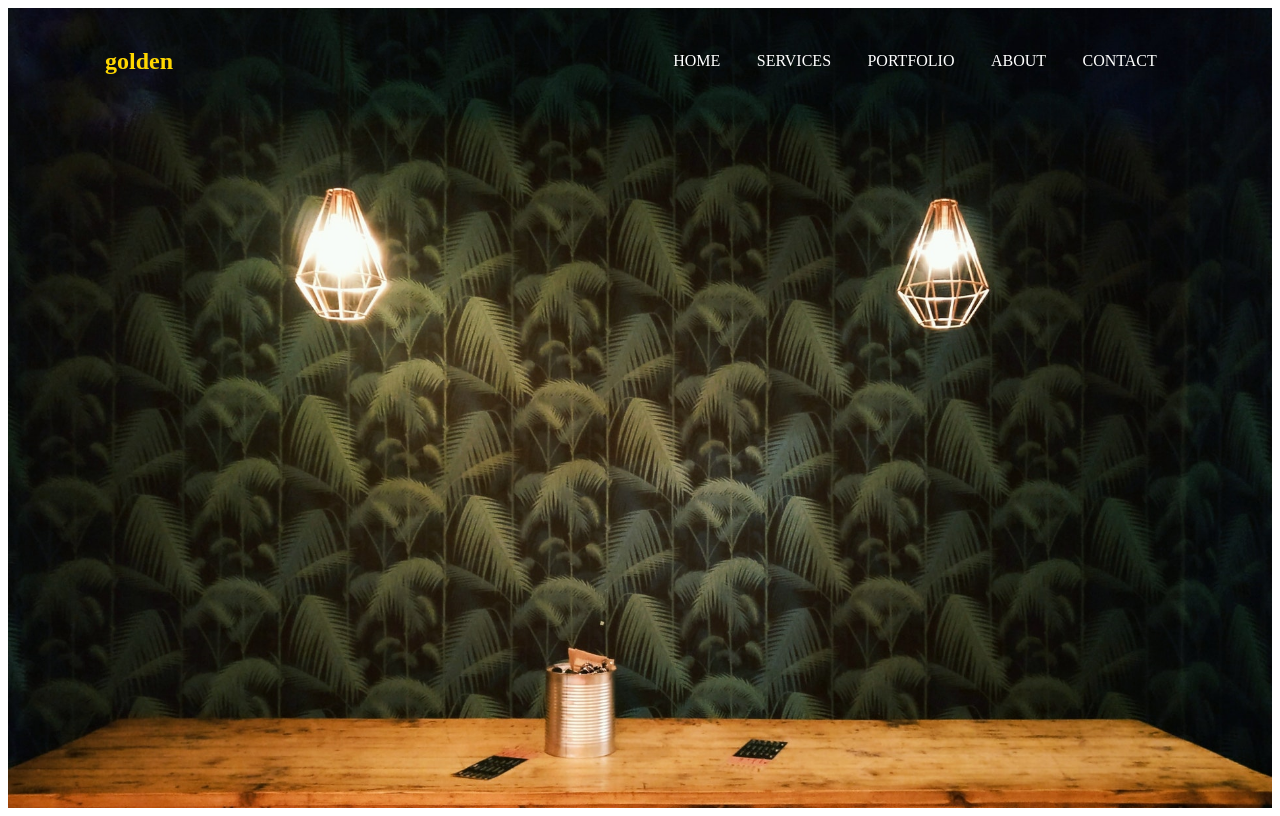
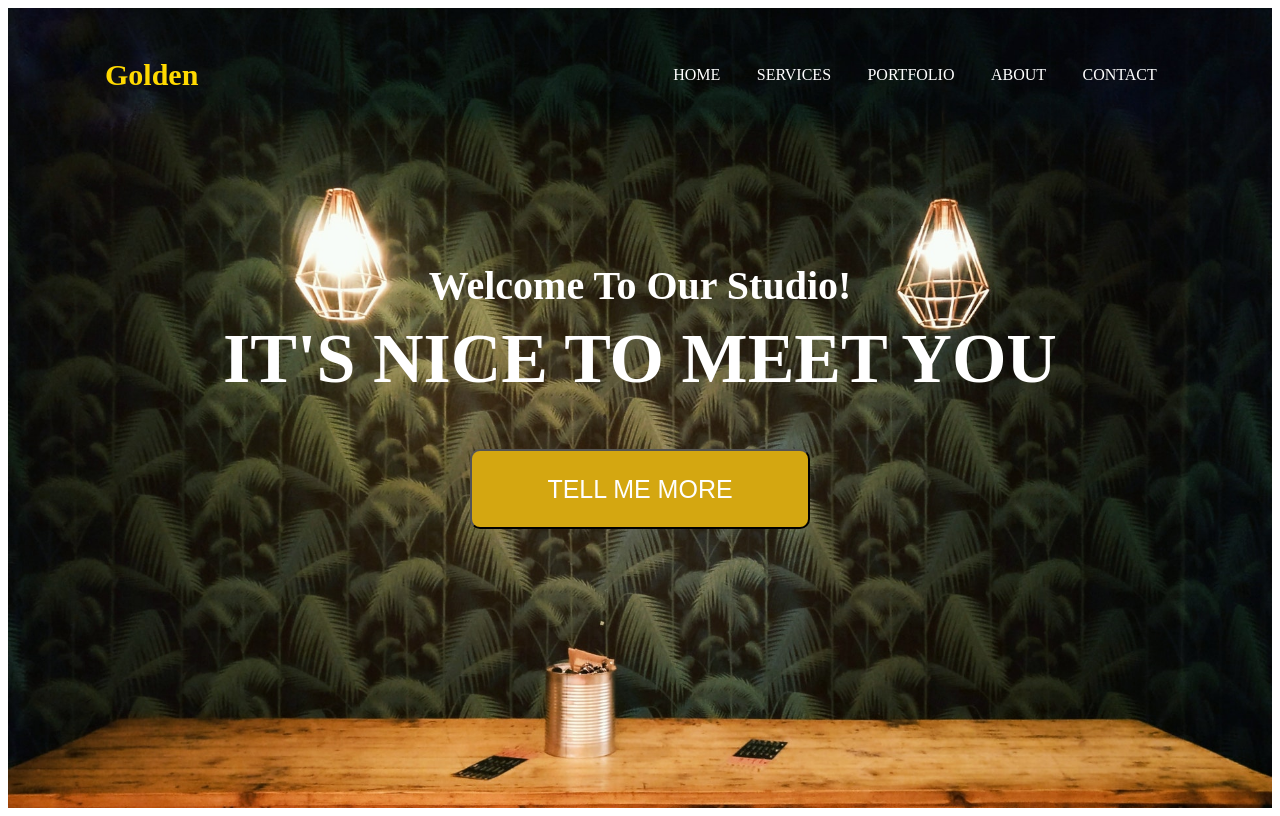
Before and after one commit to mrowsek/modul-4, a website: page index.html in a window 1280 px wide. Drawn offline with Linux system fonts and the light colour scheme.

Commit message:
create navigation & splash

```diff
--- a/index.html
+++ b/index.html
@@ -12,7 +12,7 @@
         <div class="container">
             <div class="row">
                 <div class="col-1">
-                    <h1>golden</h1>
+                    <h3 class="brand-name">Golden</h3>
                 </div>
                 <ul class="navigation-items col-6">
                     <li>HOME</li>
@@ -22,8 +22,16 @@
                     <li>CONTACT</li>
                 </ul>
             </div>
+            <div class="row">
+                <div class="splash-inner">
+                    <h2 class="sub-title">Welcome To Our Studio!</h2>
+                    <h1 class="page-title">It's nice to meet you</h1>
+                    <button>TELL ME MORE</button>
+                </div>
+            </div>
         </div>
     </nav>
 
+
 </body>
 </html>
--- a/package.json
+++ b/package.json
@@ -12,7 +12,7 @@
     "test:html": "html-validate *.html",
     "build": "npm-run-all build:* test",
     "build:sass": "node-sass --output-style compact -o css sass",
-    "build:autoprefixer": "autoprefixer-cli css/style.css",
+    "build:autoprefixer": "autoprefixer-cli --inline-map css/style.css",
     "build-dev:sass": "node-sass --output-style expanded --source-map true -o css sass",
     "build-dev": "npm-run-all build-dev:sass build:autoprefixer",
     "watch": "npm-run-all build:* build-dev -p watch:*",
--- a/sass/style.scss
+++ b/sass/style.scss
@@ -1,14 +1,24 @@
 /* General */
+*, *::before, *::after {
+    box-sizing: border-box;
+}
 
-// div { border: 1px solid red;}
+$color-brand: hsl(51, 100%, 50%);
+$color-intro: white;
+$color-title-text: black;
+$color-description: grey;
+
+// * {border: 1px solid red;}
 
 /* Navigation */
 
 .row {
     justify-content: space-between;
     padding: 20px;
-    h1 {
-        color: gold;
+
+    .brand-name {
+        color: $color-brand;
+        font-size: 30px;
     }
     .navigation-items {
         display: flex;
@@ -17,7 +27,7 @@
 
             li {
                 display: inline-block;
-            color: white;
+                color: $color-intro;
             }
 }
 }
@@ -26,6 +36,38 @@
 
 .splash {
     background-image: url(/images/pexels-ingo-joseph-631411.jpg);
+    background-color: rgb(39, 34, 34);
     background-size: cover;
-    height: 100vh;
+    min-height: 800px;
 }
+
+
+    .splash-inner {
+        margin: 100px auto;
+        text-align: center;
+
+        .sub-title {
+            color: $color-intro;
+            font-size: 40px;
+            margin: 0;
+
+        }
+
+        .page-title {
+            margin: 10px auto;
+            color: $color-intro;
+            font-size: 70px;
+            text-transform: uppercase;
+        }
+
+        button {
+            color: $color-intro;
+            font-size: 25px;
+            width: 340px;
+            height: 80px;
+            background-color: rgb(212, 167, 17);
+            margin: 40px 0 0 0;
+            border-radius: 10px;
+
+        }
+    }
```
Also changed, not shown: css/style.css, 1 other file. Lines whose indentation alone changed are shown as unchanged.
